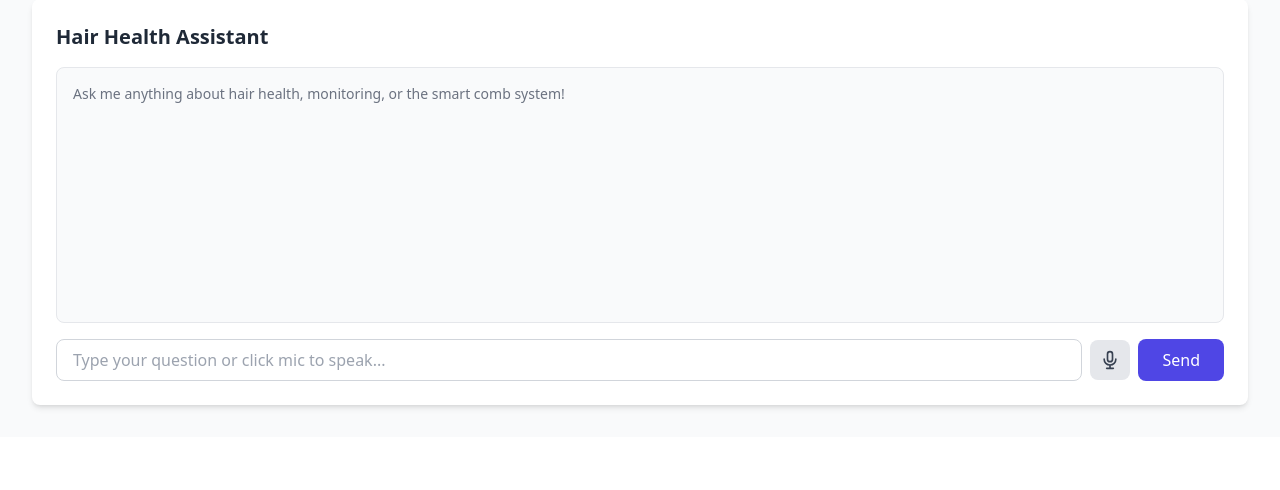
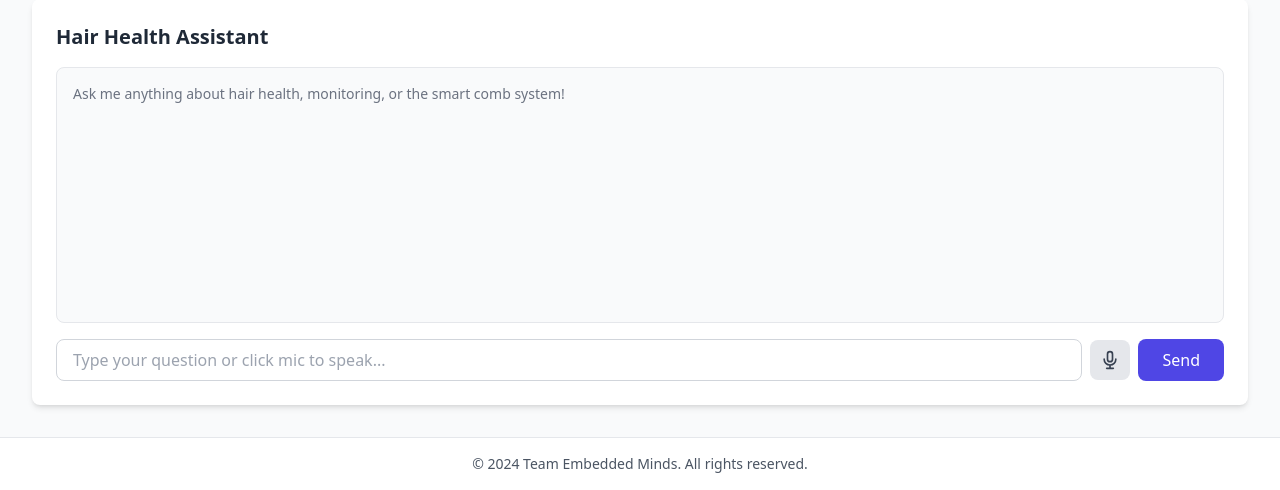
Before and after one commit to maddydevgits/embedded-minds, a Flask app: page /dashboard in a window 1280 px wide. Shown: the part 1389-1879 px from the top of the page. Before the commit the page ends 1799 px from the top, so only its background shows below. Run offline with Flask 3, Linux system fonts and the light colour scheme; the visitor is signed in with stand-in values (Sample User, id 1); data that the repository does not hold is empty; some libraries are stand-ins or nearby versions.

Commit message:
updating code

```diff
--- a/templates/base.html
+++ b/templates/base.html
@@ -10,8 +10,17 @@
         [x-cloak] { display: none !important; }
     </style>
 </head>
-<body class="bg-gray-50">
+<body class="bg-gray-50 flex flex-col min-h-screen">
     {% block content %}{% endblock %}
     {% block scripts %}{% endblock %}
+
+    <!-- Footer -->
+    <footer class="bg-white border-t border-gray-200 mt-auto">
+        <div class="max-w-7xl mx-auto px-4 sm:px-6 lg:px-8 py-4">
+            <div class="text-center text-sm text-gray-600">
+                <p>&copy; 2024 Team Embedded Minds. All rights reserved.</p>
+            </div>
+        </div>
+    </footer>
 </body>
 </html>
--- a/templates/dashboard.html
+++ b/templates/dashboard.html
@@ -3,7 +3,7 @@
 {% block title %}Dashboard - Smart Comb{% endblock %}
 
 {% block content %}
-<div class="min-h-screen bg-gray-50">
+<div class="flex-1 bg-gray-50">
     <!-- Navigation -->
     <nav class="bg-white shadow-sm">
         <div class="max-w-7xl mx-auto px-4 sm:px-6 lg:px-8">
--- a/templates/login.html
+++ b/templates/login.html
@@ -3,7 +3,7 @@
 {% block title %}Login - Smart Comb{% endblock %}
 
 {% block content %}
-<div class="min-h-screen flex items-center justify-center bg-gradient-to-br from-blue-50 to-indigo-100">
+<div class="flex-1 flex items-center justify-center bg-gradient-to-br from-blue-50 to-indigo-100 py-8">
     <div class="max-w-md w-full space-y-8 p-6 sm:p-10 bg-white rounded-xl shadow-lg mx-4">
         <div class="text-center">
             <h1 class="text-3xl sm:text-4xl font-bold text-indigo-600 mb-2">Smart Comb</h1>
--- a/templates/signup.html
+++ b/templates/signup.html
@@ -3,7 +3,7 @@
 {% block title %}Sign Up - Smart Comb{% endblock %}
 
 {% block content %}
-<div class="min-h-screen flex items-center justify-center bg-gradient-to-br from-blue-50 to-indigo-100">
+<div class="flex-1 flex items-center justify-center bg-gradient-to-br from-blue-50 to-indigo-100 py-8">
     <div class="max-w-md w-full space-y-8 p-6 sm:p-10 bg-white rounded-xl shadow-lg mx-4">
         <div class="text-center">
             <h1 class="text-3xl sm:text-4xl font-bold text-indigo-600 mb-2">Smart Comb</h1>
```
